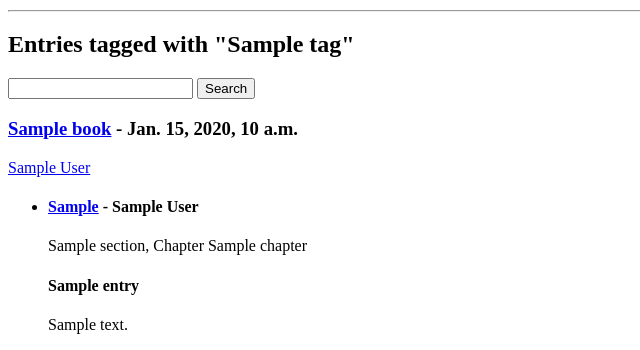
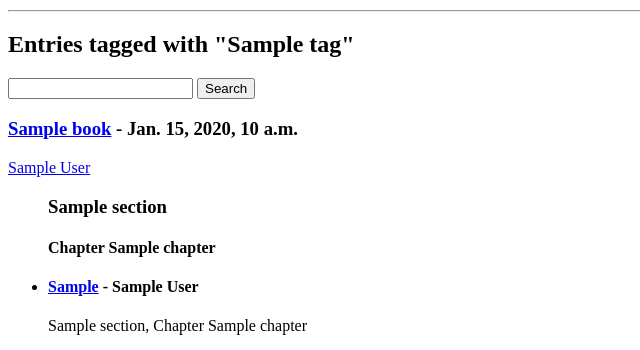
Before and after one commit to alex-b1729/bookjournal, a Django app: template journal/templates/entry/list.html in a window 1280 px wide. Shown: the part 139-489 px from the top of the page, without its empty margins (0-640 px from the left). Run offline with Django 5.2, Linux system fonts and the light colour scheme; the template is opened without the code that fills it: most values are stand-ins (such as "Sample title", 1, 10 or a date in 2020); form fields are guessed from the names that the template uses.

Commit message:
render section and chapters with ifchanged

```diff
--- a/journal/templates/entry/list.html
+++ b/journal/templates/entry/list.html
@@ -45,6 +45,19 @@
 </p>
 <ul>
 {% endifchanged %}
+
+    {% if entry.section %}
+    {% ifchanged entry.section %}
+    <h3>{{ entry.section }}</h3>
+    {% endifchanged %}
+    {% endif %}
+
+    {% if entry.chapter %}
+    {% ifchanged entry.chapter %}
+    <h4>Chapter {{ entry.chapter }}</h4>
+    {% endifchanged %}
+    {% endif %}
+
     <li>
         <h4>
             {% if entry.status == 'd' %}
```
Also changed, not shown: journal/templates/library/book_detail.html (+16 -9 lines).
